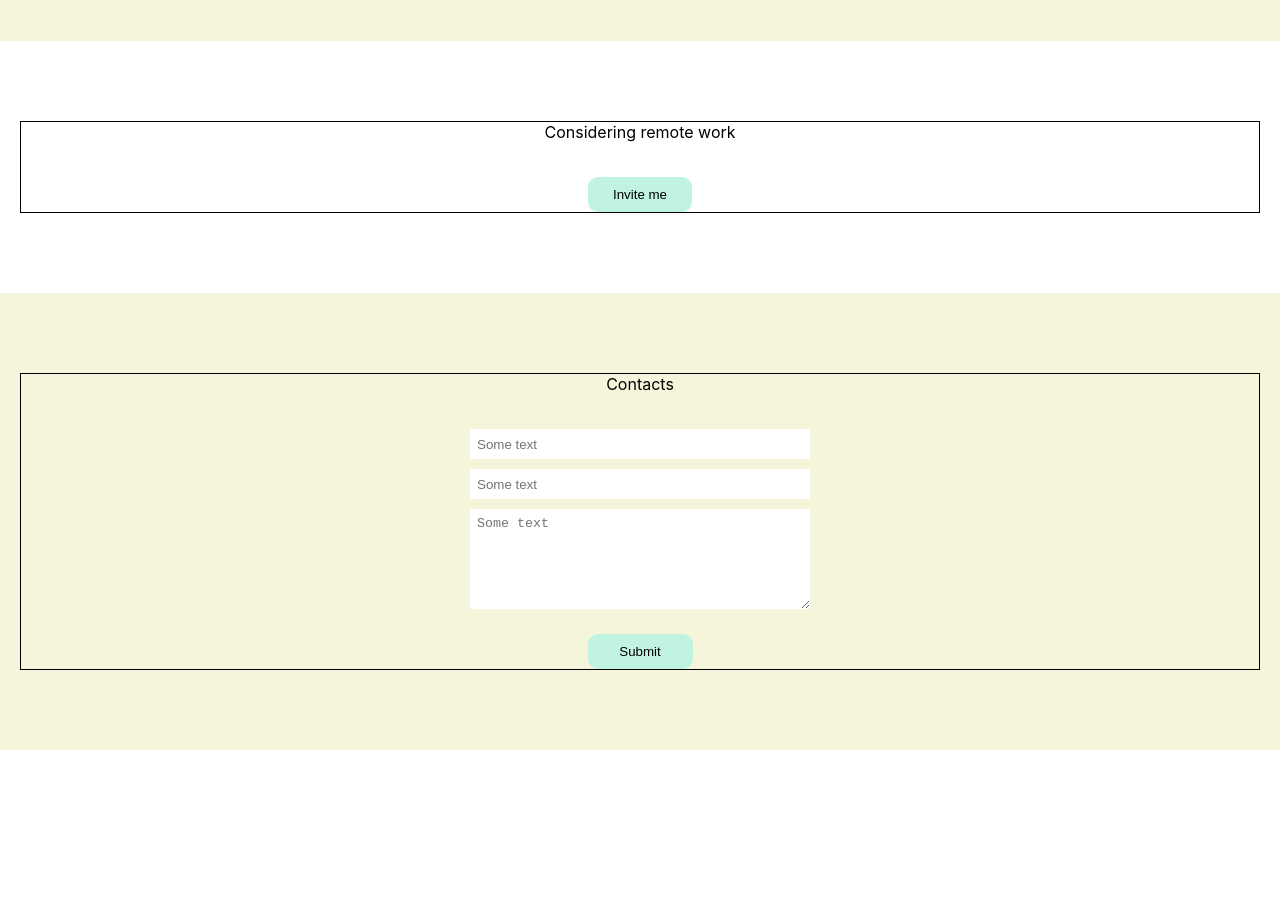
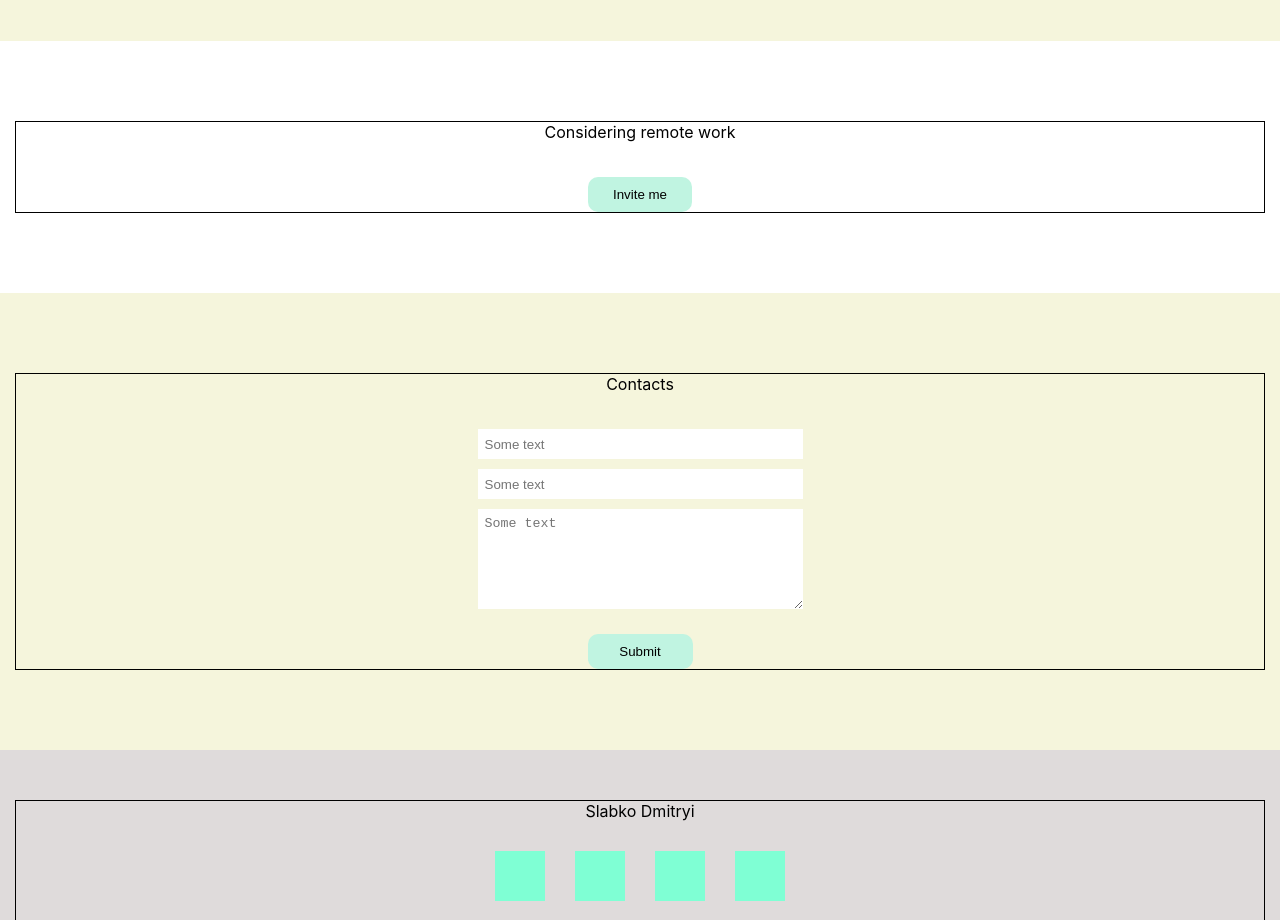
Before and after one commit to AlertDSG/CV, a React (Create React App) app: page / in a window 1280 px wide. Shown: the part 1880-2800 px from the top of the page. Before the commit the page ends 2630 px from the top, so only its background shows below. Built offline with nearby package versions, Linux system fonts and the light colour scheme.

Commit message:
Add component Footer and some styles

```diff
--- a/src/App.css
+++ b/src/App.css
@@ -44,7 +44,7 @@ button {
 .container {
   max-width: 1280px;
   margin: 0 auto;
-  padding: 0 20px;
+  padding: 0 15px;
 }
 .main {
   flex: 1 1 auto;
--- /dev/null
+++ b/src/components/Footer/Footer.module.css
@@ -0,0 +1,22 @@
+.footerBlock {
+    padding-top: 50px;
+    padding-bottom: 20px;
+    text-align: center;
+    background: #dfdbdb;
+}
+
+.contentBlock {
+    border: 1px solid;
+}
+.cardBlock {
+    padding-top: 30px;
+    padding-bottom: 30px;
+    display: flex;
+    justify-content: center;
+    gap: 30px;
+}
+.item {
+    width: 50px;
+    height: 50px;
+    background: aquamarine;
+}
--- a/src/components/Footer/Footer.tsx
+++ b/src/components/Footer/Footer.tsx
@@ -1,9 +1,21 @@
 import React from 'react';
+import style from './Footer.module.css';
 
 export const Footer = () => {
     return (
-        <footer>
-
+        <footer className={style.footerBlock}>
+            <div className={'container'}>
+                <div className={style.contentBlock}>
+                    <h2 className={style.title}>Slabko Dmitryi</h2>
+                    <div className={style.cardBlock}>
+                        <div className={style.item}></div>
+                        <div className={style.item}></div>
+                        <div className={style.item}></div>
+                        <div className={style.item}></div>
+                    </div>
+                    <span>&copy; 2022</span>
+                </div>
+            </div>
         </footer>
     );
 };
--- a/src/components/FormBlock/Form.module.css
+++ b/src/components/FormBlock/Form.module.css
@@ -24,7 +24,7 @@
 .input {
     padding: 7px;
     height: 100px;
-    width: 340px;
+    width: 325px;
     margin-bottom: 10px;
 }
 .item {
```
